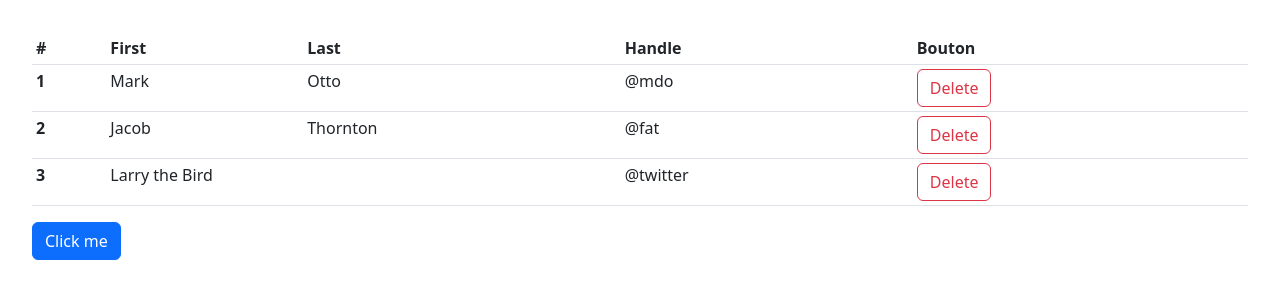
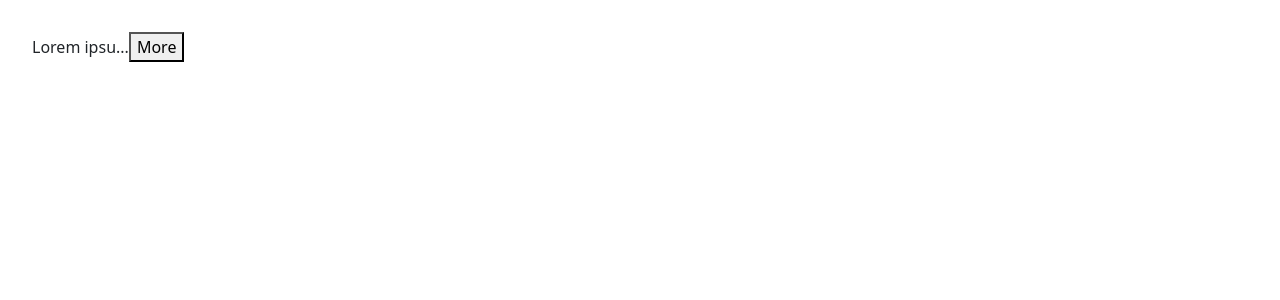
Before and after one commit to MrTuttle/react-app, a React (Vite) app: page / in a window 1280 px wide. Shown: the top 300 px of the page. Built offline with nearby package versions, Linux system fonts and the light colour scheme.

Commit message:
expand text exercse ok

```diff
--- a/src/App.tsx
+++ b/src/App.tsx
@@ -1,32 +1,21 @@
-import React, { useState } from "react";
-import List from "./components/Listing";
-
+import ExpandableText from "./components/expandableText";
 function App() {
-  const [cart, setCart] = useState({
-    discount: .1,
-    items: [
-      { description: 'Milk', category:'grocery', amount: 1},
-      { description: 'eggs', category:'Utilities', amount: 1},
-
-    ],
-  });
-
-  const handleClick = () => {
-    //game.player.title = 'bob';
-    // setBugs(bugs.map(bug => bug.id === 1 ? {...bug, fixed: true} : bug))
-
-    console.log(cart.items.map(item => item.amount))
-  };
-
   return (
-    <>
     <div>
-      <List />
-      {/* {cart.discount}{cart.items} */}
-      <button className="btn btn-primary" onClick={handleClick}>Click me</button>
+      <ExpandableText maxChars={10}>
+        Lorem ipsum, dolor sit amet consectetur adipisicing elit. Saepe,
+        nesciunt voluptates? Sequi, quos nostrum! Tempora, saepe possimus beatae
+        quod fugit hic aut doloribus tempore. Omnis qui sequi, optio magni
+        debitis veritatis nulla eaque, fugiat, obcaecati deleniti dolor quia
+        inventore. Voluptas corrupti incidunt veniam esse deleniti nesciunt,
+        iste aperiam tempore cum dignissimos nulla modi consequuntur pariatur
+        dolores beatae cumque, voluptatum consequatur a minus consectetur eos?
+        Dolorem voluptate ipsum possimus ex doloremque amet vero reiciendis,
+        odio consequuntur neque ducimus numquam molestias ad. Atque cum
+        accusamus explicabo fugit doloremque autem id quos est natus veniam,
+        illum itaque ut enim nulla minus sapiente perspiciatis?
+      </ExpandableText>
     </div>
-    </>
   );
 }
-
 export default App;
--- /dev/null
+++ b/src/components/ExpandableText.tsx
@@ -0,0 +1,21 @@
+import { useState } from "react";
+interface Props {
+  children: string;
+  maxChars?: number;
+}
+
+const ExpandableText = ({ children, maxChars = 100 }: Props) => {
+  const [isExpanded, setExpanded] = useState(false);
+  if (children.length <= maxChars) return <p>{children}</p>;
+  const text = isExpanded ? children : children.substring(0, maxChars);
+  return (
+    <p>
+      {text}...
+      <button onClick={() => setExpanded(!isExpanded)}>
+        {isExpanded ? "Less" : "More"}
+      </button>
+    </p>
+  );
+};
+
+export default ExpandableText;
```
